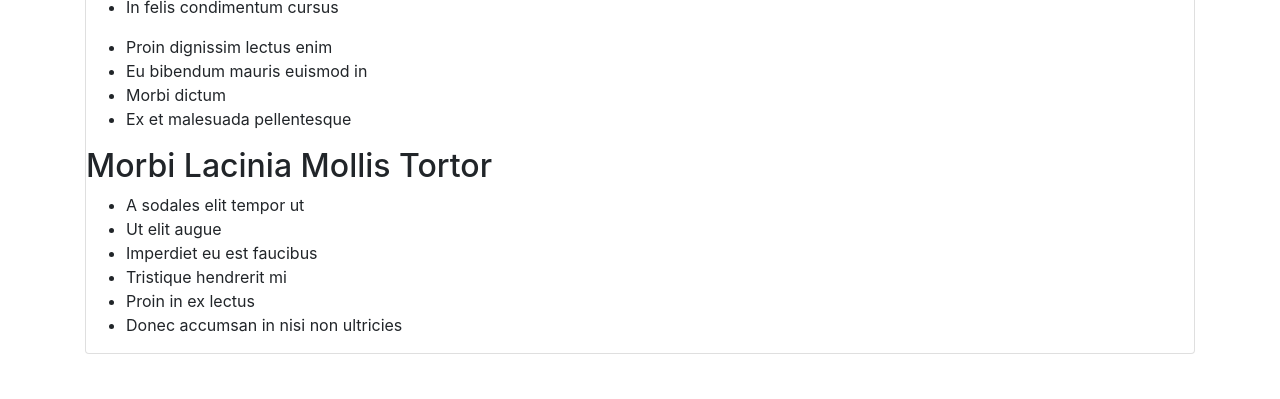
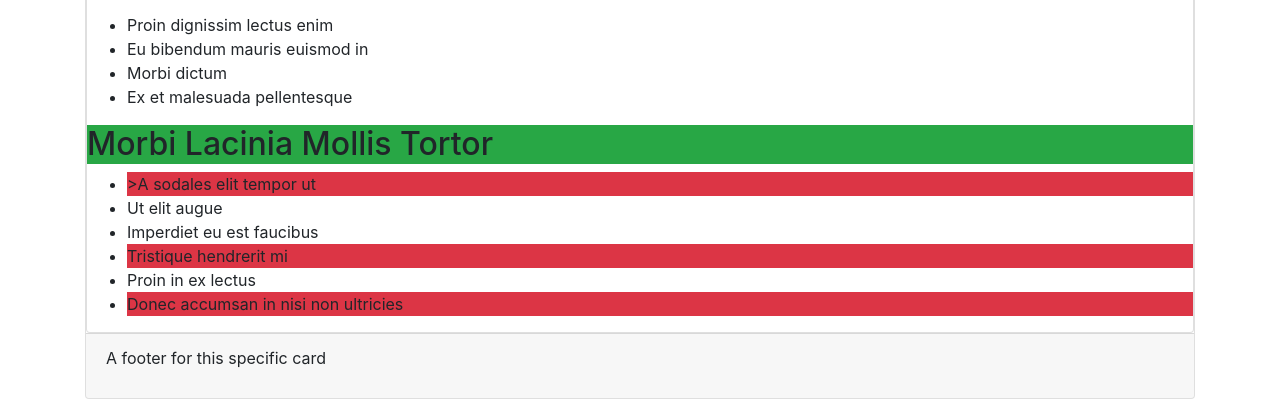
Before and after one commit to BNdiema/Bootstrap-practice, a plain HTML site: page index.html in a window 1280 px wide. Shown: the part 589-988 px from the top of the page. Before the commit the page ends 943 px from the top, so only its background shows below. Drawn offline with Linux system fonts and the light colour scheme.

Commit message:
add div with class card Title and card, add div with class helper

```diff
--- a/index.html
+++ b/index.html
@@ -25,7 +25,10 @@
            <li>Purus nisl hendrerit tellus</li>
          </ul>
        </div>
+    <div class="card">
+      <div class="card-little"
          <h2>Et Consequat Magna</h2>
+      </div>
        <ul>
          <li>Orci ut velit</li>
          <li>Pellentesque cursus justo</li>
@@ -37,16 +40,19 @@
          <li>Morbi dictum</li>
          <li>Ex et malesuada pellentesque</li>
        </ul>
-    <h2>Morbi Lacinia Mollis Tortor</h2>
+       <h2 class="bg-success">Morbi Lacinia Mollis Tortor</h2>
        <ul>
-      <li>A sodales elit tempor ut</li>
+         <li class="bg-danger"> >A sodales elit tempor ut</li>
          <li>Ut elit augue</li>
          <li>Imperdiet eu est faucibus</li>
-      <li>Tristique hendrerit mi</li>
+         <li class="bg-danger">Tristique hendrerit mi</li>
          <li>Proin in ex lectus</li>
-      <li>Donec accumsan in nisi non ultricies</li>
+         <li class="bg-danger">Donec accumsan in nisi non ultricies</li>
        </ul>
-
+     </div>
+     <div class="card-footer">
+       <p> A footer for this specific card</p>
+     </div>
    </div>
   </body>
 </html>
```
Lines whose indentation alone changed are shown as unchanged.
